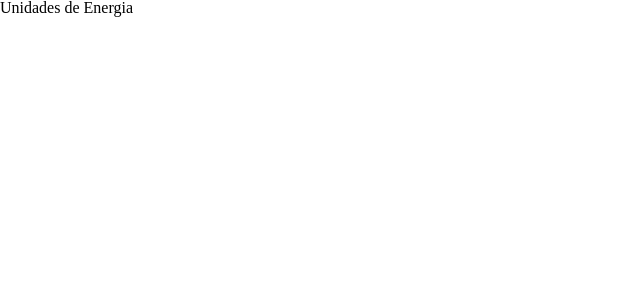
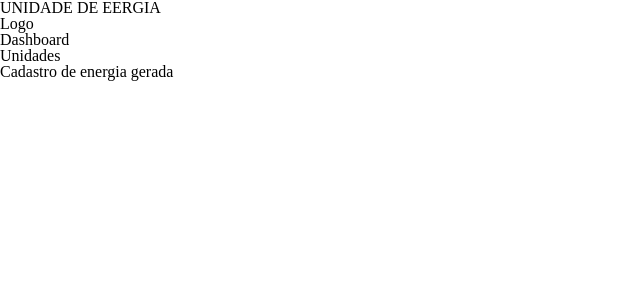
Before and after one commit to ClaudioDev233/SolarEnergy, a React (Create React App) app: page /unitList in a window 1280 px wide. Shown: the top 300 px of the page, without its empty margins (0-640 px from the left). Built offline with nearby package versions, Linux system fonts and the light colour scheme.

Commit message:
menu redirecting

```diff
--- a/src/components/menu/index.js
+++ b/src/components/menu/index.js
@@ -1,17 +1,21 @@
 import { NavBar } from "./styles";
-import { useState } from "react";
-import { Link } from "react-router-dom";
-export default function Menu() {
-  const [navigation, setNavigation] = useState("dashboard");
+import { useNavigate } from "react-router-dom";
+
+export default function NavMenu() {
+  const history = useNavigate();
 
   return (
     <>
       <NavBar>
         <p>Logo</p>
         <ul>
-          <li>Dashboard {setNavigation("dashboard")}</li>
-          <li>Unidades {setNavigation("dashboard")}</li>
-          <li>Cadastro de energia gerada {setNavigation("dashboard")}</li>
+          <li onClick={() => history("/dashboard")}>Dashboard</li>
+
+          <li onClick={() => history("/unitList")}>Unidades </li>
+
+          <li onClick={() => history("/unitSignUp")}>
+            Cadastro de energia gerada
+          </li>
         </ul>
       </NavBar>
     </>
--- a/src/pages/dashboard/index.js
+++ b/src/pages/dashboard/index.js
@@ -1,7 +1,10 @@
+import NavMenu from "../../components/menu";
+
 export default function Dashboard() {
   return (
     <>
-      <div>Dashboard</div>
+      <div>DASHHHHH</div>
+      <NavMenu></NavMenu>
     </>
   );
 }
--- a/src/pages/unitList/index.js
+++ b/src/pages/unitList/index.js
@@ -1,3 +1,10 @@
+import NavMenu from "../../components/menu";
+
 export default function UnitList() {
-  return <p>Unidades de Energia</p>;
+  return (
+    <>
+      <p>UNIDADE DE EERGIA</p>
+      <NavMenu></NavMenu>
+    </>
+  );
 }
--- a/src/pages/unitPowerGeneration/index.js
+++ b/src/pages/unitPowerGeneration/index.js
@@ -1,3 +1,9 @@
+import NavMenu from "../../components/menu";
+
 export default function PowerGeneration() {
-  return <p>Power Generation</p>;
+  return (
+    <>
+      <p>GERASAMBA</p>;<NavMenu></NavMenu>
+    </>
+  );
 }
--- a/src/pages/unitSignUp/index.js
+++ b/src/pages/unitSignUp/index.js
@@ -1,3 +1,9 @@
+import NavMenu from "../../components/menu";
 export default function SignUp() {
-  return <p>Cadastro de Unidades</p>;
+  return (
+    <>
+      <p>CADASTRO DE UNIDADES</p>
+      <NavMenu></NavMenu>
+    </>
+  );
 }
```
